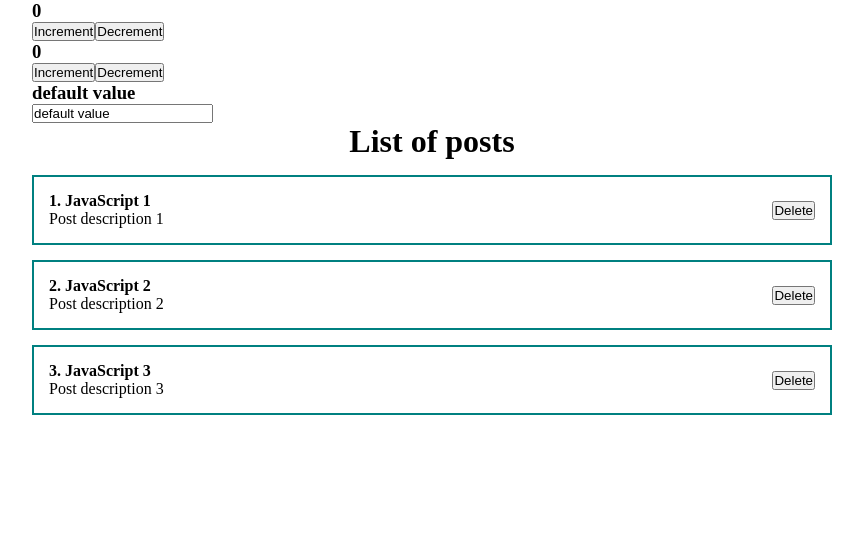
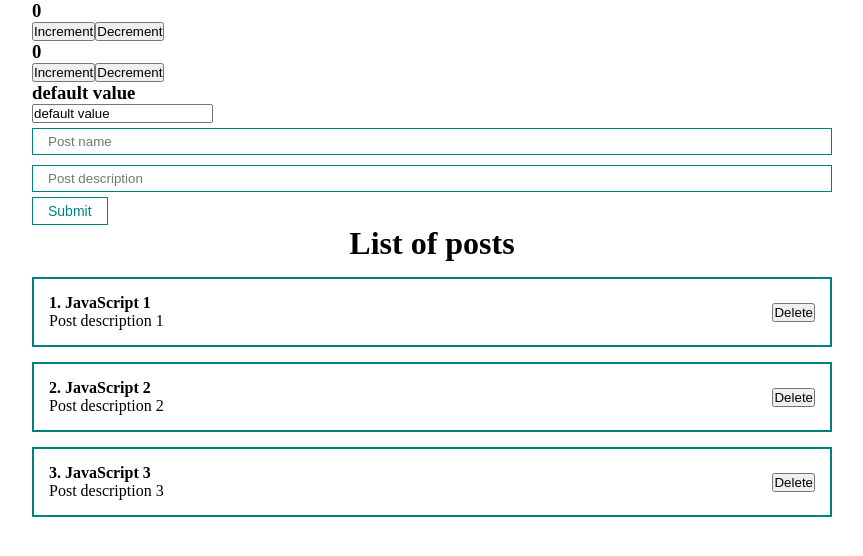
Before and after one commit to vitalik-prog/ulbi-fundamental, a React (Create React App) app: page / in a window 1280 px wide. Shown: the top 556 px of the page, without its empty margins (208-1071 px from the left). Built offline with nearby package versions, Linux system fonts and the light colour scheme.

Commit message:
+ form to create posts

```diff
--- a/src/App.js
+++ b/src/App.js
@@ -1,5 +1,5 @@
 import { useState } from "react";
-import { Counter, Input, ClassCounter, PostList } from './components'
+import { Counter, Input, ClassCounter, PostList, CreatePost } from './components'
 import './App.css'
 
 function App() {
@@ -10,12 +10,16 @@ function App() {
     {id: 3, title: 'JavaScript 3', body: 'Post description 3'}
   ])
 
+  const handleAddPost = (postData) => {
+    setPosts([ ...posts, { id: posts.length + 1, ...postData }])
+  }
 
   return (
     <div className="App">
       <Counter />
       <ClassCounter />
       <Input />
+      <CreatePost addNewPost={handleAddPost} />
       <PostList posts={posts} title={'List of posts'} />
     </div>
   );
--- /dev/null
+++ b/src/components/common/Button.jsx
@@ -0,0 +1,11 @@
+import styles from './styles.module.css';
+
+const Button = ({ children, ...props }) => {
+  return (
+    <button {...props} className={styles.btn}>
+      {children}
+    </button>
+  );
+}
+
+export default Button;
--- /dev/null
+++ b/src/components/common/Input.jsx
@@ -0,0 +1,10 @@
+import React from 'react'
+import styles from './styles.module.css';
+
+const Input = React.forwardRef((props, ref) => {
+    return (
+      <input ref={ref} className={styles.input} {...props} />
+    );
+  }
+)
+export default Input;
--- /dev/null
+++ b/src/components/common/index.js
@@ -0,0 +1,2 @@
+export { default as Button } from './Button'
+export { default as Input } from './Input'
--- /dev/null
+++ b/src/components/common/styles.module.css
@@ -0,0 +1,14 @@
+.btn {
+  padding: 5px 15px;
+  color: teal;
+  font-size: 14px;
+  background: transparent;
+  border: 1px solid teal;
+  cursor: pointer;
+}
+.input {
+  width: 100%;
+  padding: 5px 15px;
+  margin: 5px 0;
+  border: 1px solid teal;
+}
--- a/src/components/index.js
+++ b/src/components/index.js
@@ -2,3 +2,4 @@ export { default as Counter } from './counters/Counter'
 export { default as ClassCounter } from './counters/ClassCounter'
 export { default as Input } from './input/Input'
 export { default as PostList } from './post/PostList'
+export { default as CreatePost } from './post/CreatePostForm'
--- /dev/null
+++ b/src/components/post/CreatePostForm.jsx
@@ -0,0 +1,43 @@
+import { useRef, useState } from 'react';
+import { Button, Input } from '../common';
+import styles from './styles.module.css';
+
+const CreatePost = ({ addNewPost }) => {
+  const [post, setPost] = useState({ title: '', body: '' })
+
+  const handleTitleChange = (e) => {
+    setPost({ ...post, title: e.target.value })
+  }
+
+  const handleBodyChange = (e) => {
+    setPost({ ...post, body: e.target.value })
+  }
+
+  const handleAddNewPost = (e) => {
+    e.preventDefault();
+    addNewPost ({ title: post.title, body: post.body })
+    setPost({ title: '', body: '' })
+  }
+
+  return (
+    <>
+      <form>
+        <Input
+          value={post.title}
+          type='text'
+          placeholder='Post name'
+          onChange={handleTitleChange}
+        />
+        <Input
+          value={post.body}
+          type='text'
+          placeholder='Post description'
+          onChange={handleBodyChange}
+        />
+        <Button onClick={handleAddNewPost}>Submit</Button>
+      </form>
+    </>
+  );
+}
+
+export default CreatePost;
```
